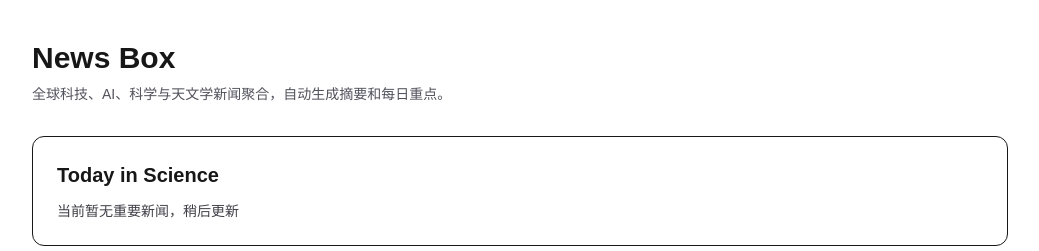
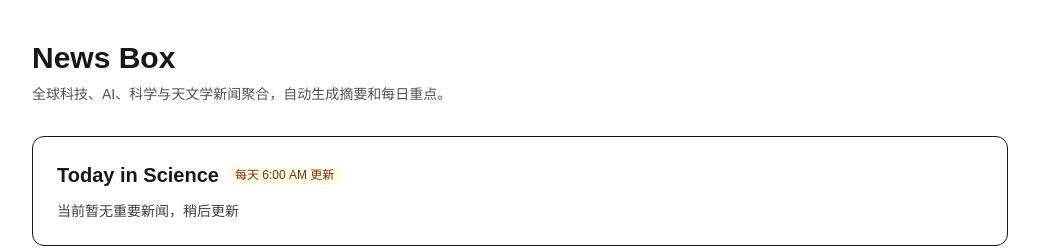
Before and after one commit to JoyStar34/news-box, a Next.js app: page / in a window 1280 px wide. Shown: the top 251 px of the page, without its empty margins (120-1159 px from the left). Built offline with nearby package versions, Linux system fonts and the light colour scheme; no server answers; the database is empty.

Commit message:
Enhance homepage section for daily science updates
- Wrap the section title in a flex container for improved layout and styling.
- Add a new label indicating the daily update time, enhancing user awareness of content freshness.

```diff
--- a/src/app/page.tsx
+++ b/src/app/page.tsx
@@ -239,7 +239,12 @@ export default async function Home({
       </header>
 
       <section className="mb-10 rounded-xl border p-6">
-        <h2 className="text-xl font-semibold">Today in Science</h2>
+        <div className="flex flex-wrap items-center gap-2">
+          <h2 className="text-xl font-semibold">Today in Science</h2>
+          <span className="rounded-full bg-amber-50 px-2 py-0.5 text-xs font-medium text-amber-900">
+            每天 6:00 AM 更新
+          </span>
+        </div>
         <p className="mt-3 whitespace-pre-line text-sm text-zinc-700">{brief.text}</p>
       </section>
 
```
